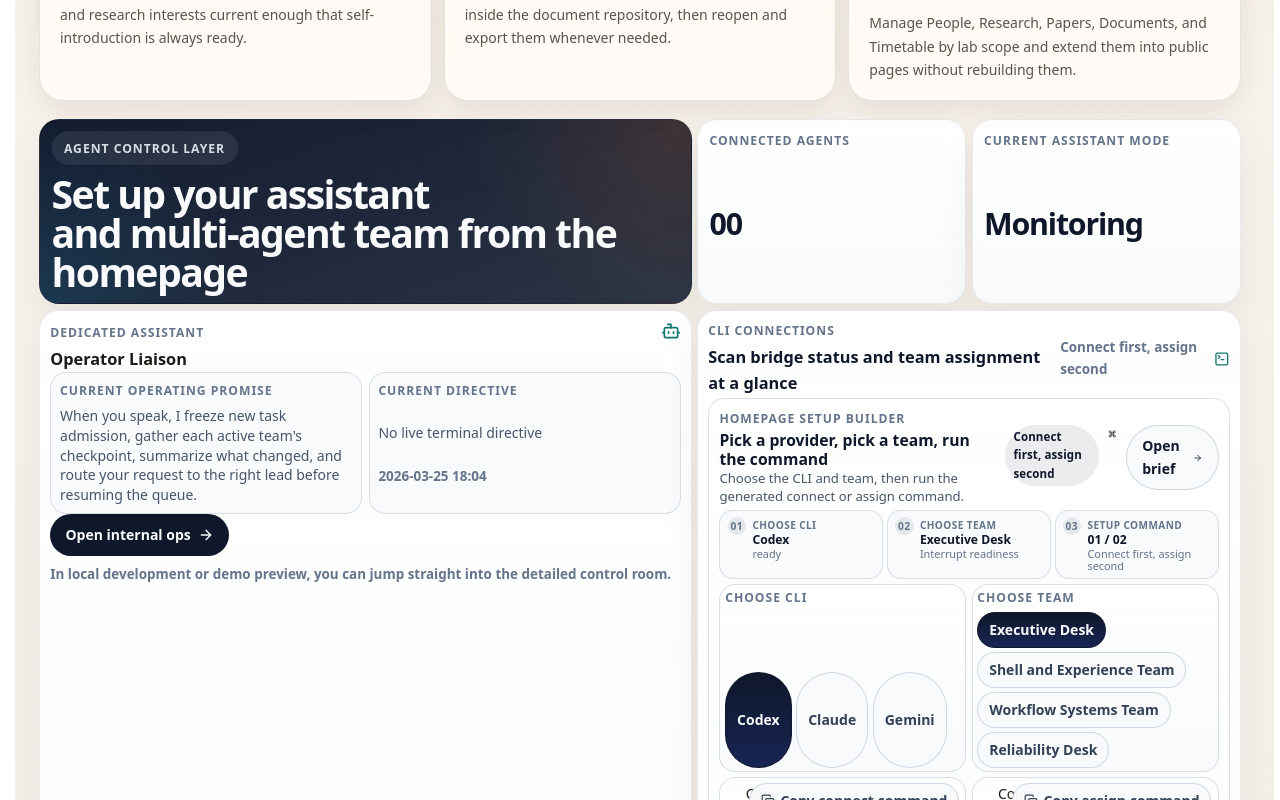
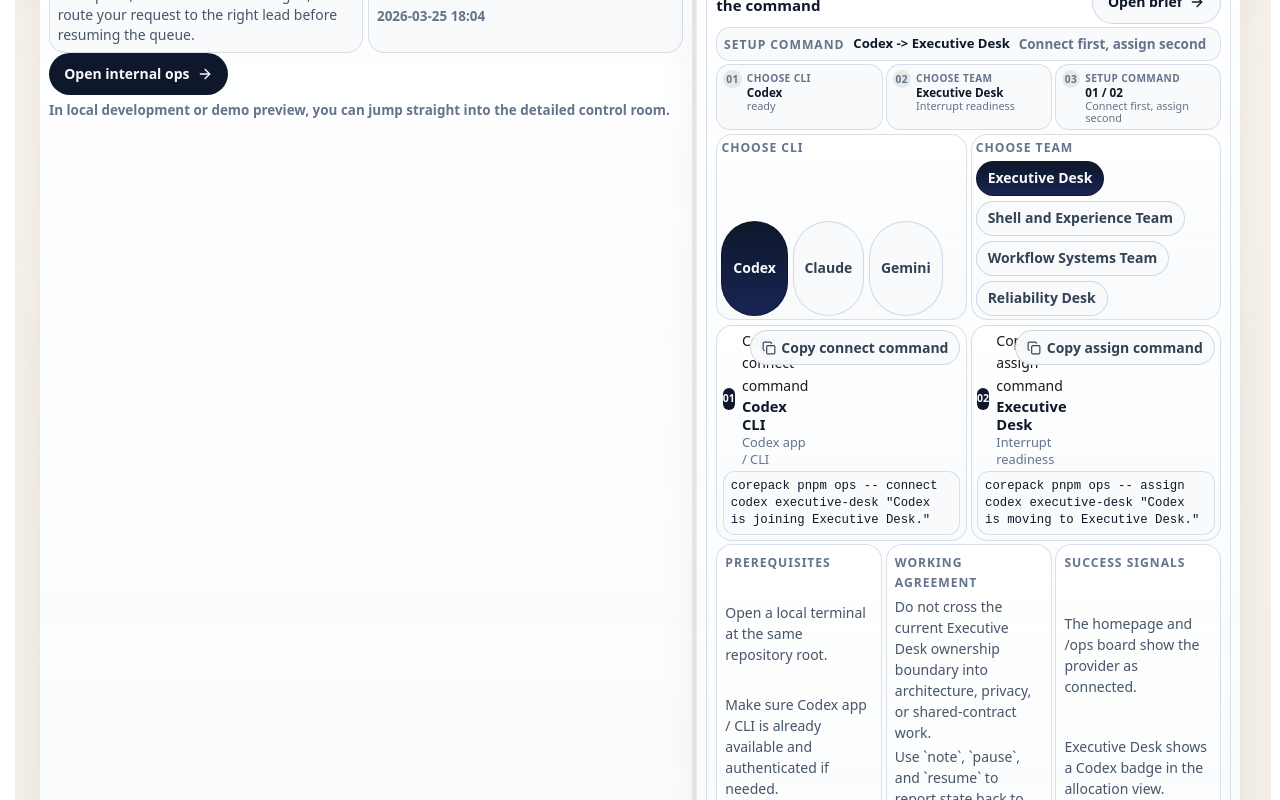
Before and after one commit to GongJae00/research-pages, a Next.js app in the folder apps/web/: page /en in a window 1280 px wide. Shown: the part 1880-2680 px from the top of the page. Built offline with nearby package versions, Linux system fonts and the light colour scheme; no server answers.

Commit message:
Autonomy batch 1379: shell-experience

```diff
--- a/apps/web/src/app/[locale]/page.tsx
+++ b/apps/web/src/app/[locale]/page.tsx
@@ -502,6 +502,14 @@ export default async function LocaleRoot({ params }: Props) {
         </article>
       </section>
 
+      <section className="rp-section" id="agent-control">
+        <HomepageAgentControlSection
+          initialSnapshot={opsSnapshot}
+          locale={resolvedLocale}
+          opsEnabled={opsEnabled}
+        />
+      </section>
+
       <section className="rp-section" id="workflow">
         <div className="section-heading-stack rp-section-head">
           <span className="section-kicker">{copy.flowKicker}</span>
@@ -519,14 +527,6 @@ export default async function LocaleRoot({ params }: Props) {
             </article>
           ))}
         </div>
-      </section>
-
-      <section className="rp-section" id="agent-control">
-        <HomepageAgentControlSection
-          initialSnapshot={opsSnapshot}
-          locale={resolvedLocale}
-          opsEnabled={opsEnabled}
-        />
       </section>
 
       <section className="rp-section" id="modules">
--- a/apps/web/src/components/homepage-agent-control-section.module.css
+++ b/apps/web/src/components/homepage-agent-control-section.module.css
@@ -1,6 +1,6 @@
 .shell {
   display: grid;
-  gap: 0.35rem;
+  gap: 0.28rem;
 }
 
 .header,
@@ -16,7 +16,7 @@
 .stepList,
 .setupNotesGrid {
   display: grid;
-  gap: 0.32rem;
+  gap: 0.24rem;
 }
 
 .header,
@@ -41,7 +41,7 @@
 }
 
 .lead {
-  padding: 0.72rem;
+  padding: 0.64rem;
   background:
     radial-gradient(circle at top right, rgba(249, 115, 22, 0.14), transparent 32%),
     radial-gradient(circle at left bottom, rgba(14, 165, 233, 0.14), transparent 28%),
@@ -67,10 +67,10 @@
 }
 
 .title {
-  margin: 0.55rem 0 0;
+  margin: 0.42rem 0 0;
   white-space: pre-line;
-  font-size: clamp(1.8rem, 3.2vw, 2.45rem);
-  line-height: 1;
+  font-size: clamp(1.65rem, 3vw, 2.2rem);
+  line-height: 0.98;
   letter-spacing: -0.04em;
 }
 
@@ -87,13 +87,13 @@
 
 .summaryCard {
   display: grid;
-  gap: 0.35rem;
-  padding: 0.72rem;
+  gap: 0.24rem;
+  padding: 0.62rem;
 }
 
 .summaryCard strong {
   color: #0f172a;
-  font-size: 1.9rem;
+  font-size: 1.7rem;
   font-weight: 800;
   letter-spacing: -0.04em;
 }
@@ -110,7 +110,7 @@
 .teamFlowCard,
 .setupBuilderCard,
 .copyCard {
-  padding: 0.64rem;
+  padding: 0.56rem;
 }
 
 .cardHead,
@@ -147,24 +147,24 @@
 .flowPanel h3,
 .futurePanel h3 {
   margin: 0.15rem 0 0;
-  font-size: 1.02rem;
+  font-size: 0.98rem;
 }
 
 .infoBlock,
 .providerMeta,
 .futureList {
   display: grid;
-  gap: 0.35rem;
+  gap: 0.28rem;
 }
 
 .heroInfoGrid {
   display: grid;
   grid-template-columns: repeat(2, minmax(0, 1fr));
-  gap: 0.4rem;
+  gap: 0.32rem;
 }
 
 .heroInfoGrid .infoBlock {
-  padding: 0.5rem 0.55rem;
+  padding: 0.42rem 0.48rem;
   border: 1px solid rgba(203, 213, 225, 0.72);
   border-radius: 16px;
   background: rgba(248, 250, 252, 0.9);
@@ -188,7 +188,7 @@
 
 .actionRow {
   display: grid;
-  gap: 0.45rem;
+  gap: 0.3rem;
 }
 
 .primaryLink {
@@ -224,7 +224,7 @@
 
 .providerGrid,
 .teamFlowGrid {
-  margin-top: 0.35rem;
+  margin-top: 0.24rem;
   grid-template-columns: repeat(3, minmax(0, 1fr));
 }
 
@@ -245,7 +245,7 @@
 
 .setupBuilderCard {
   display: grid;
-  gap: 0.28rem;
+  gap: 0.22rem;
   margin-top: 0.12rem;
 }
 
@@ -254,27 +254,19 @@
   display: flex;
   align-items: flex-start;
   justify-content: space-between;
-  gap: 0.6rem;
+  gap: 0.45rem;
 }
 
 .setupTitleBlock {
   display: grid;
-  gap: 0.12rem;
+  gap: 0.06rem;
 }
 
 .setupTitleBlock h4 {
   margin: 0;
   color: #0f172a;
-  font-size: 0.98rem;
-  line-height: 1.2;
-}
-
-.setupBody {
-  margin: 0;
-  max-width: 28rem;
-  color: #475569;
-  font-size: 0.82rem;
-  line-height: 1.35;
+  font-size: 0.94rem;
+  line-height: 1.15;
 }
 
 .panelHeadCopy {
@@ -292,6 +284,12 @@
   align-items: center;
 }
 
+.setupHeaderActions {
+  align-items: center;
+  flex-wrap: wrap;
+  justify-content: flex-end;
+}
+
 .setupRail,
 .setupPickerGrid,
 .setupCommands {
@@ -307,21 +305,34 @@
 }
 
 .quickStartRail {
-  display: block;
-  padding: 0.02rem 0 0.04rem;
+  display: grid;
+  gap: 0.18rem;
+  padding: 0.02rem 0;
 }
 
 .quickStartSummary {
   display: grid;
   grid-template-columns: repeat(3, minmax(0, 1fr));
-  gap: 0.22rem;
+  gap: 0.18rem;
 }
 
 .setupScanBar {
   display: flex;
   align-items: center;
-  flex: 1 1 auto;
+  gap: 0.55rem;
   min-width: 0;
+  padding: 0.32rem 0.42rem;
+  border: 1px solid rgba(203, 213, 225, 0.72);
+  border-radius: 14px;
+  background: rgba(248, 250, 252, 0.92);
+}
+
+.setupScanBar strong {
+  min-width: 0;
+  color: #0f172a;
+  font-size: 0.82rem;
+  line-height: 1.2;
+  overflow-wrap: anywhere;
 }
 
 .orderPill {
@@ -340,9 +351,9 @@
 .summaryPill {
   display: inline-flex;
   align-items: flex-start;
-  gap: 0.4rem;
+  gap: 0.32rem;
   min-width: 0;
-  padding: 0.34rem 0.45rem;
+  padding: 0.28rem 0.38rem;
   border: 1px solid rgba(203, 213, 225, 0.72);
   border-radius: 14px;
   background: rgba(248, 250, 252, 0.9);
@@ -380,7 +391,7 @@
 
 .summaryPill strong {
   color: #0f172a;
-  font-size: 0.76rem;
+  font-size: 0.73rem;
   line-height: 1.15;
   overflow-wrap: anywhere;
 }
@@ -423,8 +434,8 @@
 
 .setupPicker {
   display: grid;
-  gap: 0.3rem;
-  padding: 0.18rem 0.3rem;
+  gap: 0.24rem;
+  padding: 0.16rem 0.26rem;
 }
 
 .optionRow {
@@ -467,8 +478,8 @@
 
 .copyCard {
   display: grid;
-  gap: 0.26rem;
-  padding: 0.3rem 0.38rem;
+  gap: 0.22rem;
+  padding: 0.28rem 0.34rem;
 }
 
 .copyHead {
@@ -501,7 +512,7 @@
 
 .copyCard code {
   display: block;
-  padding: 0.44rem 0.5rem;
+  padding: 0.38rem 0.44rem;
   border: 1px solid rgba(203, 213, 225, 0.72);
   border-radius: 12px;
   background: rgba(248, 250, 252, 0.92);
@@ -548,8 +559,8 @@
 
 .noteCard {
   display: grid;
-  gap: 0.28rem;
-  padding: 0.58rem;
+  gap: 0.22rem;
+  padding: 0.5rem;
 }
 
 .noteCard p {
@@ -636,14 +647,14 @@
 }
 
 .futureList {
-  margin-top: 0.8rem;
+  margin-top: 0.55rem;
 }
 
 .futureRow {
   display: flex;
   align-items: flex-start;
   gap: 0.65rem;
-  padding: 0.7rem 0.8rem;
+  padding: 0.58rem 0.68rem;
 }
 
 .futureIcon {
@@ -681,7 +692,7 @@
   }
 
   .quickStartRail {
-    display: block;
+    display: grid;
   }
 
   .summaryPill {
@@ -690,6 +701,8 @@
 
   .setupScanBar {
     width: 100%;
+    flex-direction: column;
+    align-items: flex-start;
   }
 
   .cardHead,
--- a/apps/web/src/components/homepage-agent-control-section.tsx
+++ b/apps/web/src/components/homepage-agent-control-section.tsx
@@ -381,7 +381,6 @@ export function HomepageAgentControlSection({
               <div className={styles.setupTitleBlock}>
                 <span className={styles.metaLabel}>{copy.setupBuilderLabel}</span>
                 <h4>{copy.setupBuilderTitle}</h4>
-                <p className={styles.setupBody}>{copy.setupBuilderBody}</p>
               </div>
               <div className={styles.setupHeaderActions}>
                 <span className={styles.orderPill}>{copy.commandOrder}</span>
@@ -395,6 +394,13 @@ export function HomepageAgentControlSection({
               </div>
             </div>
             <div className={styles.quickStartRail}>
+              <div className={styles.setupScanBar}>
+                <span className={styles.metaLabel}>{copy.setupCommand}</span>
+                <strong>
+                  {selectedProvider?.label ?? "-"} {"->"} {selectedTeam?.name ?? "-"}
+                </strong>
+                <span className={styles.inlineMeta}>{copy.commandOrder}</span>
+              </div>
               <div className={styles.quickStartSummary}>
                 {setupRailItems.map((item) => (
                   <div className={styles.summaryPill} key={item.step}>
```
